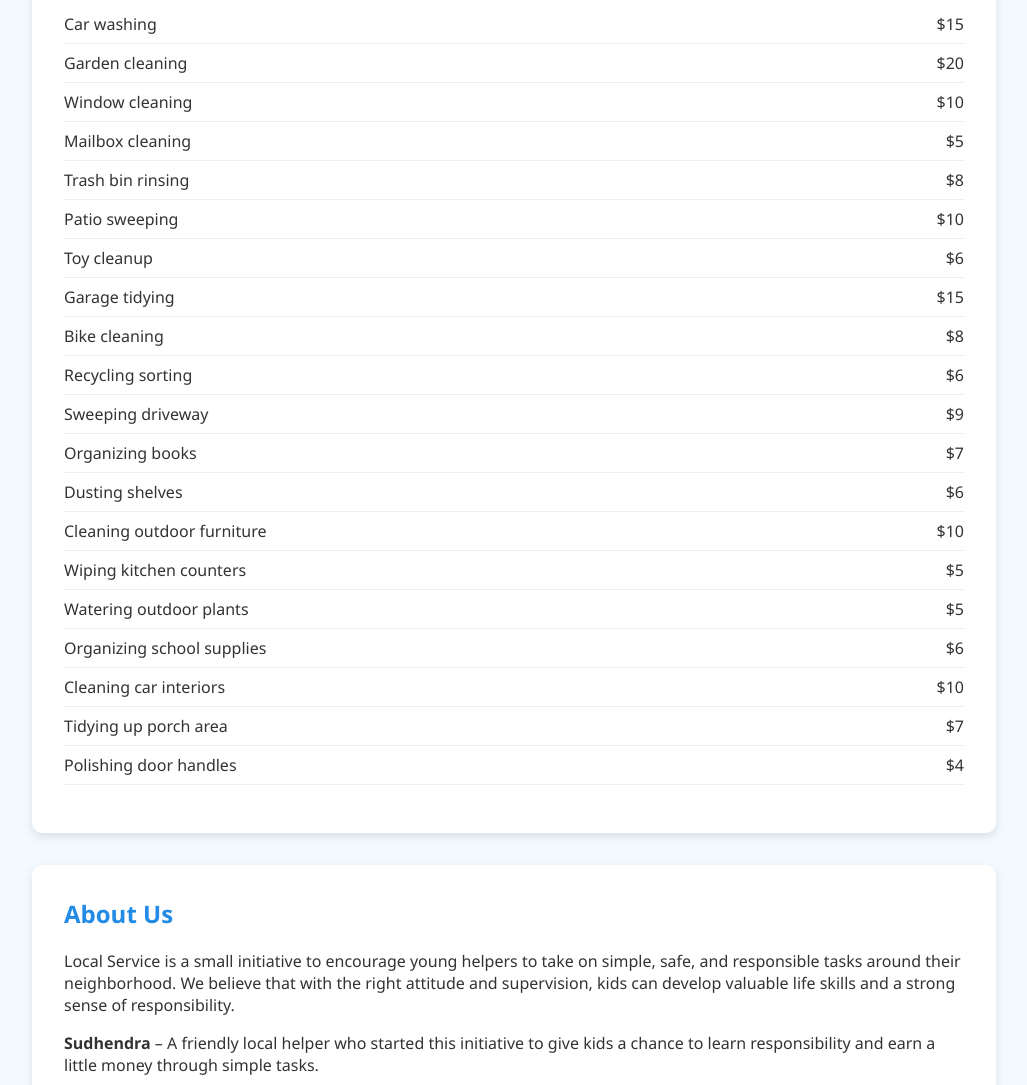
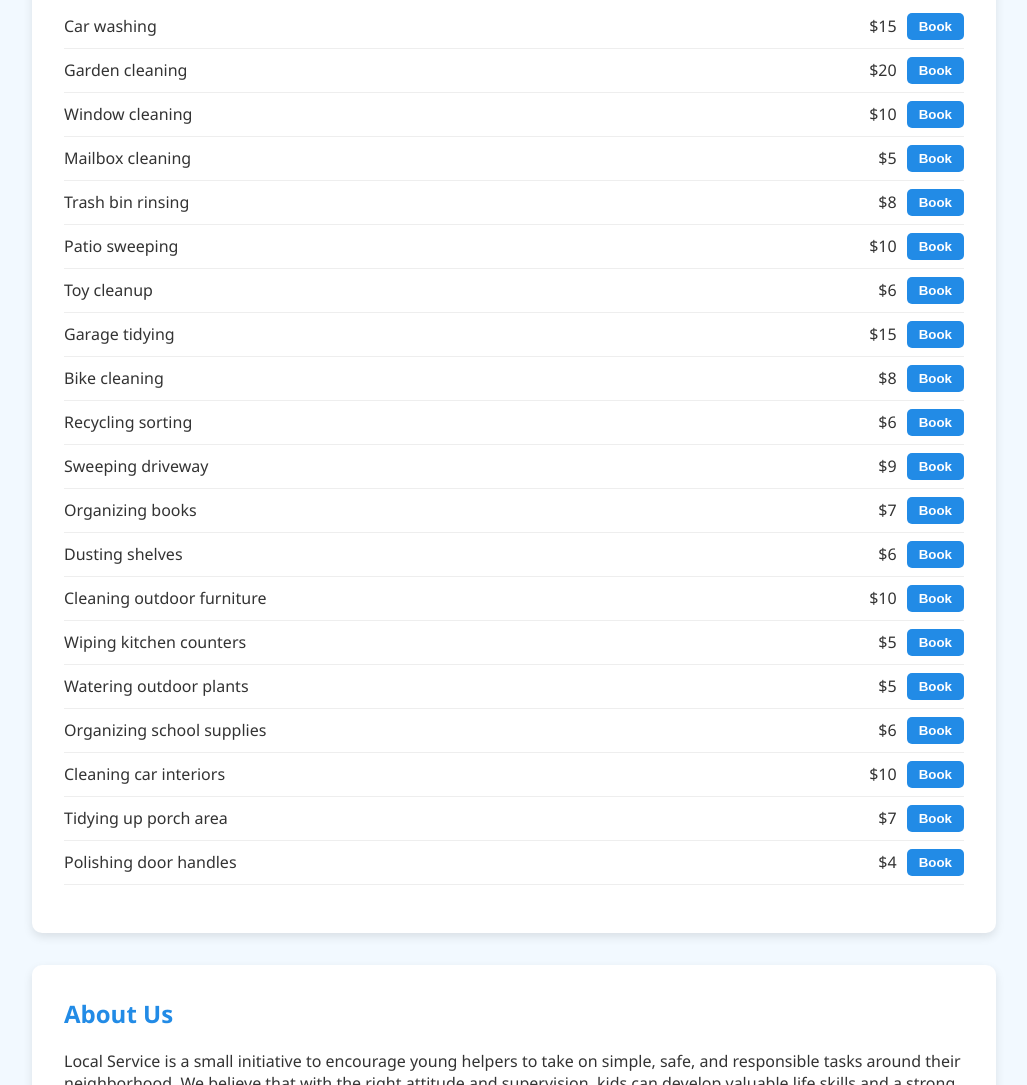
Before and after one commit to nvsn26/local-service, a plain HTML site: page index.html in a window 1280 px wide. Shown: the part 300-1385 px from the top of the page, without its empty margins (126-1153 px from the left). Drawn offline with Linux system fonts and the light colour scheme.

Commit message:
Update index.html

```diff
--- a/index.html
+++ b/index.html
@@ -65,6 +65,34 @@
       border-bottom: 1px solid #eee;
       display: flex;
       justify-content: space-between;
+      align-items: center;
+    }
+
+    ul.services-list li > .service-name {
+      flex-grow: 1;
+    }
+
+    .book-group {
+      display: flex;
+      align-items: center;
+      gap: 10px;
+      min-width: 120px; /* fixed width to align all */
+      justify-content: flex-end;
+    }
+
+    button.book-btn {
+      background: #228be6;
+      border: none;
+      color: white;
+      padding: 6px 12px;
+      border-radius: 5px;
+      cursor: pointer;
+      font-weight: bold;
+      transition: background-color 0.3s;
+    }
+
+    button.book-btn:hover {
+      background: #1864ab;
     }
 
     footer {
@@ -83,6 +111,49 @@
         flex-direction: column;
         align-items: flex-start;
       }
+
+      .book-group {
+        min-width: auto;
+        margin-top: 8px;
+        justify-content: flex-start;
+      }
+    }
+
+    /* Popup styling */
+    #popup {
+      display: none;
+      position: fixed;
+      top: 0; left: 0;
+      width: 100%; height: 100%;
+      background: rgba(0,0,0,0.5);
+      justify-content: center;
+      align-items: center;
+      z-index: 1000;
+    }
+    #popup-content {
+      background: white;
+      padding: 20px 30px;
+      border-radius: 10px;
+      max-width: 320px;
+      text-align: center;
+      box-shadow: 0 0 15px rgba(0,0,0,0.3);
+    }
+    #popup-content p {
+      margin-bottom: 1.2rem;
+      font-size: 1.1rem;
+    }
+    #popup-content button {
+      background: #228be6;
+      border: none;
+      color: white;
+      padding: 8px 20px;
+      border-radius: 5px;
+      cursor: pointer;
+      font-weight: bold;
+      transition: background-color 0.3s;
+    }
+    #popup-content button:hover {
+      background: #1864ab;
     }
   </style>
 </head>
@@ -101,26 +172,86 @@
   <div class="section" id="services">
     <h2>Services</h2>
     <ul class="services-list">
-      <li><span>Car washing</span><span>$15</span></li>
-      <li><span>Garden cleaning</span><span>$20</span></li>
-      <li><span>Window cleaning</span><span>$10</span></li>
-      <li><span>Mailbox cleaning</span><span>$5</span></li>
-      <li><span>Trash bin rinsing</span><span>$8</span></li>
-      <li><span>Patio sweeping</span><span>$10</span></li>
-      <li><span>Toy cleanup</span><span>$6</span></li>
-      <li><span>Garage tidying</span><span>$15</span></li>
-      <li><span>Bike cleaning</span><span>$8</span></li>
-      <li><span>Recycling sorting</span><span>$6</span></li>
-      <li><span>Sweeping driveway</span><span>$9</span></li>
-      <li><span>Organizing books</span><span>$7</span></li>
-      <li><span>Dusting shelves</span><span>$6</span></li>
-      <li><span>Cleaning outdoor furniture</span><span>$10</span></li>
-      <li><span>Wiping kitchen counters</span><span>$5</span></li>
-      <li><span>Watering outdoor plants</span><span>$5</span></li>
-      <li><span>Organizing school supplies</span><span>$6</span></li>
-      <li><span>Cleaning car interiors</span><span>$10</span></li>
-      <li><span>Tidying up porch area</span><span>$7</span></li>
-      <li><span>Polishing door handles</span><span>$4</span></li>
+      <li>
+        <span class="service-name">Car washing</span>
+        <div class="book-group"><span>$15</span><button class="book-btn">Book</button></div>
+      </li>
+      <li>
+        <span class="service-name">Garden cleaning</span>
+        <div class="book-group"><span>$20</span><button class="book-btn">Book</button></div>
+      </li>
+      <li>
+        <span class="service-name">Window cleaning</span>
+        <div class="book-group"><span>$10</span><button class="book-btn">Book</button></div>
+      </li>
+      <li>
+        <span class="service-name">Mailbox cleaning</span>
+        <div class="book-group"><span>$5</span><button class="book-btn">Book</button></div>
+      </li>
+      <li>
+        <span class="service-name">Trash bin rinsing</span>
+        <div class="book-group"><span>$8</span><button class="book-btn">Book</button></div>
+      </li>
+      <li>
+        <span class="service-name">Patio sweeping</span>
+        <div class="book-group"><span>$10</span><button class="book-btn">Book</button></div>
+      </li>
+      <li>
+        <span class="service-name">Toy cleanup</span>
+        <div class="book-group"><span>$6</span><button class="book-btn">Book</button></div>
+      </li>
+      <li>
+        <span class="service-name">Garage tidying</span>
+        <div class="book-group"><span>$15</span><button class="book-btn">Book</button></div>
+      </li>
+      <li>
+        <span class="service-name">Bike cleaning</span>
+        <div class="book-group"><span>$8</span><button class="book-btn">Book</button></div>
+      </li>
+      <li>
+        <span class="service-name">Recycling sorting</span>
+        <div class="book-group"><span>$6</span><button class="book-btn">Book</button></div>
+      </li>
+      <li>
+        <span class="service-name">Sweeping driveway</span>
+        <div class="book-group"><span>$9</span><button class="book-btn">Book</button></div>
+      </li>
+      <li>
+        <span class="service-name">Organizing books</span>
+        <div class="book-group"><span>$7</span><button class="book-btn">Book</button></div>
+      </li>
+      <li>
+        <span class="service-name">Dusting shelves</span>
+        <div class="book-group"><span>$6</span><button class="book-btn">Book</button></div>
+      </li>
+      <li>
+        <span class="service-name">Cleaning outdoor furniture</span>
+        <div class="book-group"><span>$10</span><button class="book-btn">Book</button></div>
+      </li>
+      <li>
+        <span class="service-name">Wiping kitchen counters</span>
+        <div class="book-group"><span>$5</span><button class="book-btn">Book</button></div>
+      </li>
+      <li>
+        <span class="service-name">Watering outdoor plants</span>
+        <div class="book-group"><span>$5</span><button class="book-btn">Book</button></div>
+      </li>
+      <li>
+        <span class="service-name">Organizing school supplies</span>
+        <div class="book-group"><span>$6</span><button class="book-btn">Book</button></div>
+      </li>
+      <li>
+        <span class="service-name">Cleaning car interiors</span>
+        <div class="book-group"><span>$10</span><button class="book-btn">Book</button></div>
+      </li>
+      <li>
+        <span class="service-name">Tidying up porch area</span>
+        <div class="book-group"><span>$7</span><button class="book-btn">Book</button></div>
+      </li>
+      <li>
+        <span class="service-name">Polishing door handles</span>
+        <div class="book-group"><span>$4</span><button class="book-btn">Book</button></div>
+      </li>
     </ul>
   </div>
 
@@ -139,5 +270,28 @@
     © 2025 Local Service. All rights reserved.
   </footer>
 
+  <div id="popup">
+    <div id="popup-content">
+      <p><strong>Contact to Book</strong></p>
+      <p>Call or text Sudhendra at 022885171900 to arrange a booking.</p>
+      <button onclick="closePopup()">Close</button>
+    </div>
+  </div>
+
+  <script>
+    const buttons = document.querySelectorAll('.book-btn');
+    const popup = document.getElementById('popup');
+
+    buttons.forEach(btn => {
+      btn.addEventListener('click', () => {
+        popup.style.display = 'flex';
+      });
+    });
+
+    function closePopup() {
+      popup.style.display = 'none';
+    }
+  </script>
+
 </body>
 </html>
```
